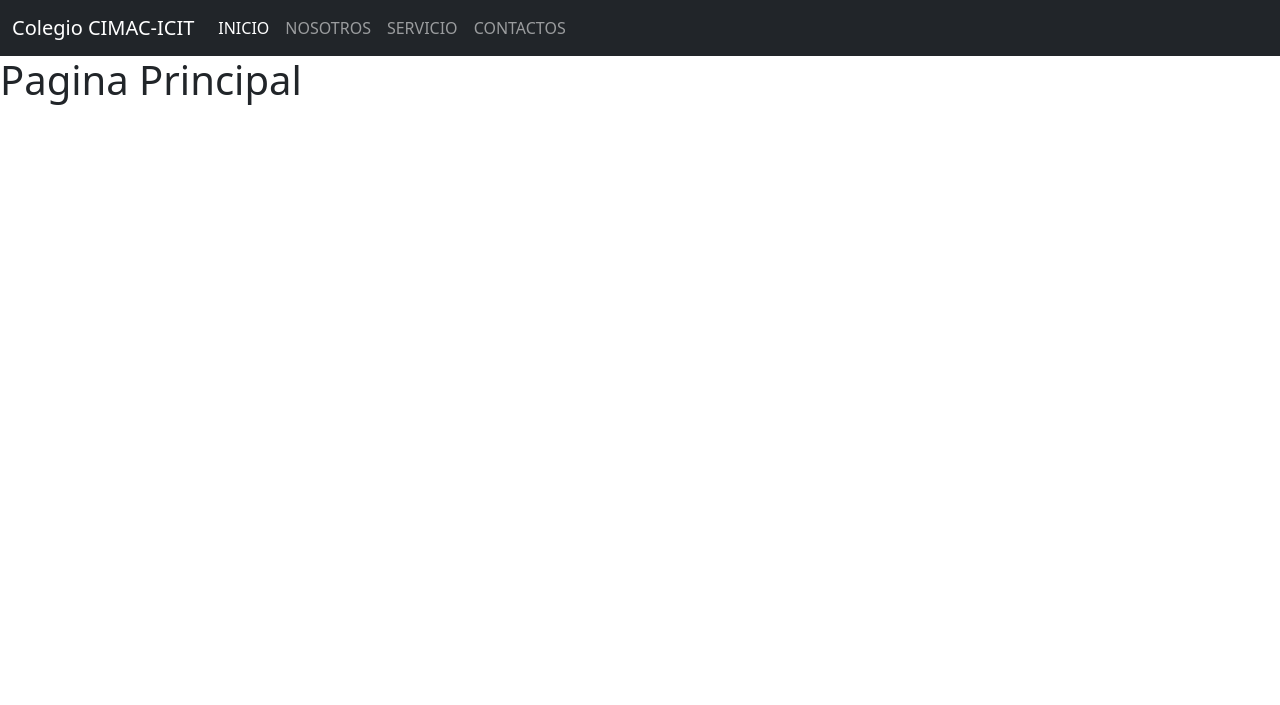
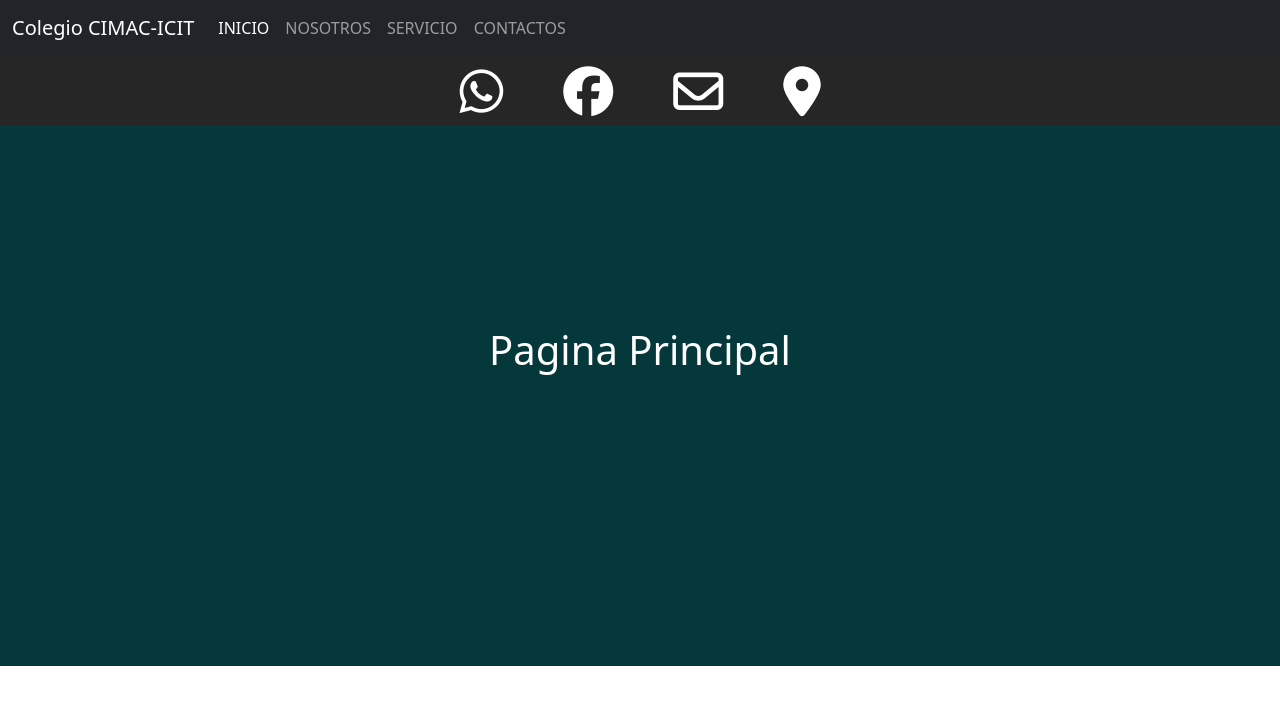
Before and after one commit to fernandopacco71/I_PROYECTO_DJANGO_ICIT, a Django app: page / in a window 1280 px wide. Shown: the top 705 px of the page. Run offline with Django 3.2, Linux system fonts and the light colour scheme; some libraries are stand-ins or nearby versions.

Commit message:
aplicado un poco de css

```diff
--- a/colegio/estudiantes/static/file/CSS/estilos.css
+++ b/colegio/estudiantes/static/file/CSS/estilos.css
@@ -0,0 +1,47 @@
+
+/*baner*/
+
+.baner{
+    background:#262627;
+    width:100%;
+    height: 70px;
+    display: flex;
+    flex-grow: wrap;
+    justify-content: center;
+}
+.card{
+    font-size: 50px;
+    border: none !important;
+
+}
+.edid{
+    background-color: #262627;
+    color: #fff;
+
+}
+.card:nth-of-type(1){
+    margin: 10px 30px;
+}
+.card:nth-of-type(2){
+    margin: 10px 30px;
+}
+.card:nth-of-type(3){
+    margin: 10px 30px;
+
+}
+.card:nth-of-type(4){
+    margin: 10px 30px;
+}
+/*fin baner*/
+
+section{
+    background-color: rgb(5, 56, 58);
+    height:540px;
+    width: 100%;
+}
+
+h1{
+    text-align: center;
+    padding-top: 200px;
+    color: #fff;
+}
--- a/colegio/estudiantes/templates/base.html
+++ b/colegio/estudiantes/templates/base.html
@@ -9,12 +9,15 @@
         {% endblock %}
 
         {% load static %}
-        <link rel="stylesheet" href="{% static 'file/CSS/estilos.css' %}">
+        <!--link rel="stylesheet" href="{% static 'file/CSS/estilos.css' %}"-->
+        <link rel="stylesheet" href="{% static 'file/CSS/estilos.css' %}" />
 
         <meta name="description" content="">
         <meta name="viewport" content="width=device-width, initial-scale=1">
 
         <link href="https://cdn.jsdelivr.net/npm/bootstrap@5.1.0/dist/css/bootstrap.min.css" rel="stylesheet" integrity="sha384-KyZXEAg3QhqLMpG8r+8fhAXLRk2vvoC2f3B09zVXn8CA5QIVfZOJ3BCsw2P0p/We" crossorigin="anonymous">
+
+
     </head>
     <body>
         {% block menu %}
@@ -30,5 +33,6 @@
 
         <script src="https://cdn.jsdelivr.net/npm/@popperjs/core@2.9.3/dist/umd/popper.min.js" integrity="sha384-eMNCOe7tC1doHpGoWe/6oMVemdAVTMs2xqW4mwXrXsW0L84Iytr2wi5v2QjrP/xp" crossorigin="anonymous"></script>
         <script src="https://cdn.jsdelivr.net/npm/bootstrap@5.1.0/dist/js/bootstrap.min.js" integrity="sha384-cn7l7gDp0eyniUwwAZgrzD06kc/tftFf19TOAs2zVinnD/C7E91j9yyk5//jjpt/" crossorigin="anonymous"></script>
+        <script src="https://kit.fontawesome.com/6d253e2efb.js" crossorigin="anonymous"></script>
     </body>
 </html>
--- a/colegio/estudiantes/templates/file/home.html
+++ b/colegio/estudiantes/templates/file/home.html
@@ -23,5 +23,28 @@
 
 
 {% block contenido %}
-    <h1>Pagina Principal</h1>
+
+    <article class="">
+        <div class="baner">
+            <div class="card">
+                <i class="fab fa-whatsapp edid"></i>
+            </div>
+
+            <div class="card">
+                <i class="fab fa-facebook edid"></i>
+            </div>
+
+            <div class="card">
+                <i class="far fa-envelope edid"></i>
+            </div>
+
+            <div class="card">
+                <i class="fas fa-map-marker-alt edid"></i>
+            </div>
+
+        </div>
+    </article>
+    <section>
+        <h1>Pagina Principal</h1>
+    </section>
 {% endblock %}
```
Also changed, not shown: colegio/estudiantes/templates/file/contactos.html (+22 -0 lines), colegio/estudiantes/templates/file/nosotros.html (+22 -0 lines), colegio/estudiantes/templates/file/servicios.html (+22 -0 lines).
